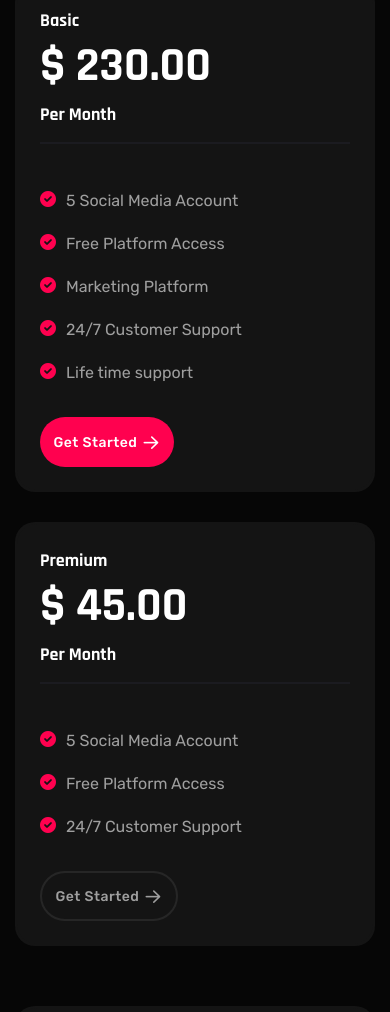
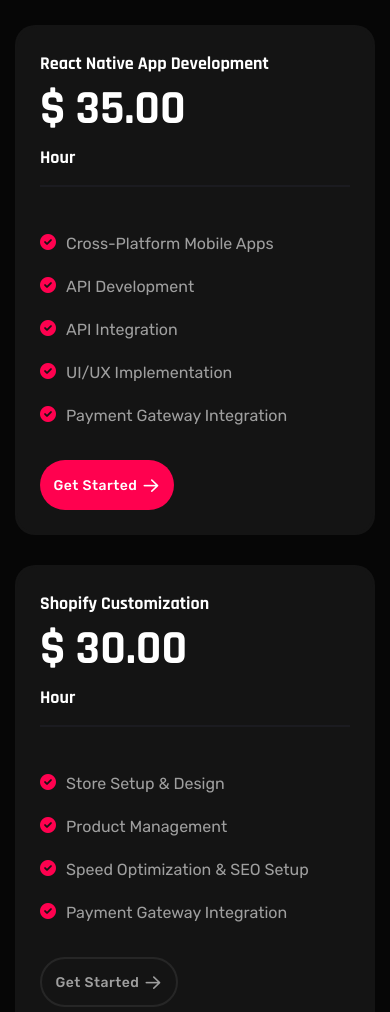
Before and after one commit to prokashsarker/portfolio, a plain HTML site: page about.html in a window 390 px wide. Shown: the part 5755-6767 px from the top of the page. Drawn offline with Linux system fonts and the light colour scheme.

Commit message:
new update

```diff
--- a/about.html
+++ b/about.html
@@ -639,9 +639,9 @@
             <div class="row align-items-center">
                 <div class="col-lg-4 col-md-6">
                     <div class="price-plan-card tmponhover blur-style-two tmp-scroll-trigger tmp-fade-in animation-order-1">
-                        <span class="price-sub-title">Starter</span>
-                        <h3 class="main-price">$ 5.00</h3>
-                        <p class="per-month">Per Month</p>
+                        <span class="price-sub-title">WordPress Development</span>
+                        <h3 class="main-price">$25.00</h3>
+                        <p class="per-month">Hour</p>
                         <div class="check-box">
                             <ul>
                                 <li>
@@ -649,7 +649,7 @@
                                         <div class="box-icon">
                                             <i class="fa-solid fa-circle-check"></i>
                                         </div>
-                                        <p class="box-para">5 Social Media Account</p>
+                                        <p class="box-para">Custom Themes & Plugins</p>
                                     </div>
                                 </li>
                                 <li>
@@ -657,7 +657,7 @@
                                         <div class="box-icon">
                                             <i class="fa-solid fa-circle-check"></i>
                                         </div>
-                                        <p class="box-para">Free Platform Access</p>
+                                        <p class="box-para">Bug Fixes & Optimization</p>
                                     </div>
                                 </li>
                                 <li>
@@ -665,7 +665,15 @@
                                         <div class="box-icon">
                                             <i class="fa-solid fa-circle-check"></i>
                                         </div>
-                                        <p class="box-para">24/7 Customer Support</p>
+                                        <p class="box-para">Responsive Design</p>
+                                    </div>
+                                </li>
+								 <li>
+                                    <div class="check-box-item">
+                                        <div class="box-icon">
+                                            <i class="fa-solid fa-circle-check"></i>
+                                        </div>
+                                        <p class="box-para">Payment Gateway Integration</p>
                                     </div>
                                 </li>
                             </ul>
@@ -683,9 +691,9 @@
                 </div>
                 <div class="col-lg-4 col-md-6 tmp-scroll-trigger tmp-fade-in animation-order-2">
                     <div class="price-plan-card tmponhover blur-style-two active">
-                        <span class="price-sub-title">Basic</span>
-                        <h3 class="main-price">$ 230.00</h3>
-                        <p class="per-month">Per Month</p>
+                        <span class="price-sub-title">React Native App Development</span>
+                        <h3 class="main-price">$ 35.00</h3>
+                        <p class="per-month">Hour</p>
                         <div class="check-box">
                             <ul>
                                 <li>
@@ -693,7 +701,15 @@
                                         <div class="box-icon">
                                             <i class="fa-solid fa-circle-check"></i>
                                         </div>
-                                        <p class="box-para">5 Social Media Account</p>
+                                        <p class="box-para">Cross-Platform Mobile Apps</p>
+                                    </div>
+                                </li>
+								 <li>
+                                    <div class="check-box-item">
+                                        <div class="box-icon">
+                                            <i class="fa-solid fa-circle-check"></i>
+                                        </div>
+                                        <p class="box-para">API Development</p>
                                     </div>
                                 </li>
                                 <li>
@@ -701,7 +717,7 @@
                                         <div class="box-icon">
                                             <i class="fa-solid fa-circle-check"></i>
                                         </div>
-                                        <p class="box-para">Free Platform Access</p>
+                                        <p class="box-para">API Integration</p>
                                     </div>
                                 </li>
                                 <li>
@@ -709,25 +725,19 @@
                                         <div class="box-icon">
                                             <i class="fa-solid fa-circle-check"></i>
                                         </div>
-                                        <p class="box-para">Marketing Platform</p>
+                                        <p class="box-para">UI/UX Implementation</p>
                                     </div>
                                 </li>
-                                <li>
+								 <li>
                                     <div class="check-box-item">
                                         <div class="box-icon">
                                             <i class="fa-solid fa-circle-check"></i>
                                         </div>
-                                        <p class="box-para">24/7 Customer Support</p>
+                                        <p class="box-para">Payment Gateway Integration</p>
                                     </div>
                                 </li>
-                                <li>
-                                    <div class="check-box-item">
-                                        <div class="box-icon">
-                                            <i class="fa-solid fa-circle-check"></i>
-                                        </div>
-                                        <p class="box-para">Life time support</p>
-                                    </div>
-                                </li>
+
+
                             </ul>
                         </div>
                         <div class="tmp-button-here">
@@ -743,9 +753,9 @@
                 </div>
                 <div class="col-lg-4 col-md-6">
                     <div class="price-plan-card tmponhover blur-style-two tmp-scroll-trigger tmp-fade-in animation-order-3">
-                        <span class="price-sub-title">Premium</span>
-                        <h3 class="main-price">$ 45.00</h3>
-                        <p class="per-month">Per Month</p>
+                        <span class="price-sub-title">Shopify Customization</span>
+                        <h3 class="main-price">$ 30.00</h3>
+                        <p class="per-month">Hour</p>
                         <div class="check-box">
                             <ul>
                                 <li>
@@ -753,23 +763,33 @@
                                         <div class="box-icon">
                                             <i class="fa-solid fa-circle-check"></i>
                                         </div>
-                                        <p class="box-para">5 Social Media Account</p>
+                                        <p class="box-para">Store Setup & Design</p>
                                     </div>
                                 </li>
+
                                 <li>
                                     <div class="check-box-item">
                                         <div class="box-icon">
                                             <i class="fa-solid fa-circle-check"></i>
                                         </div>
-                                        <p class="box-para">Free Platform Access</p>
+                                        <p class="box-para">Product Management</p>
                                     </div>
                                 </li>
-                                <li>
+
+								<li>
                                     <div class="check-box-item">
                                         <div class="box-icon">
                                             <i class="fa-solid fa-circle-check"></i>
                                         </div>
-                                        <p class="box-para">24/7 Customer Support</p>
+                                        <p class="box-para">Speed Optimization & SEO Setup</p>
+                                    </div>
+                                </li>
+								 <li>
+                                    <div class="check-box-item">
+                                        <div class="box-icon">
+                                            <i class="fa-solid fa-circle-check"></i>
+                                        </div>
+                                        <p class="box-para">Payment Gateway Integration</p>
                                     </div>
                                 </li>
                             </ul>
```
Also changed, not shown: index.html (+8 -79 lines).
